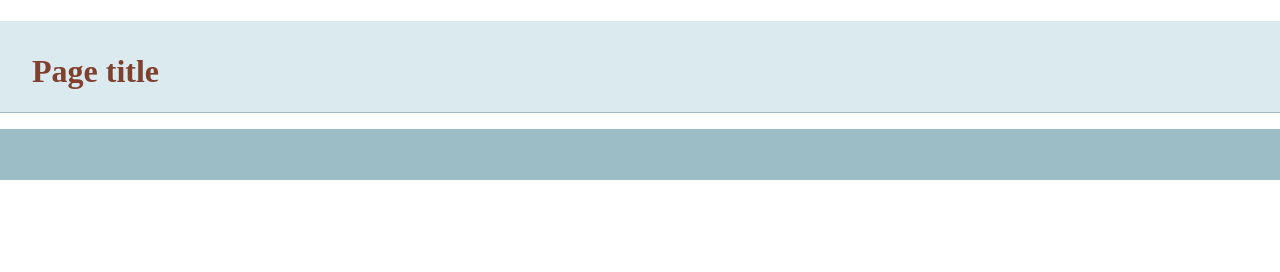
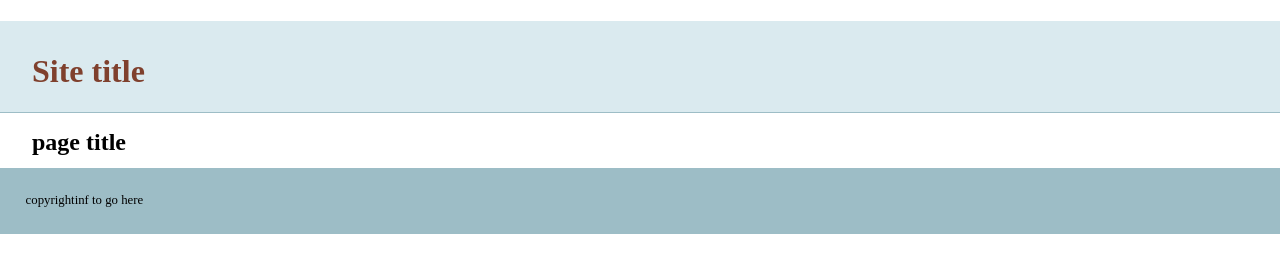
Before and after one commit to eaailkal/git-basics, a plain HTML site: page index.html in a window 1280 px wide. Drawn offline with nearby package versions, Linux system fonts and the light colour scheme.

Commit message:
added more info to template

```diff
--- a/index.html
+++ b/index.html
@@ -14,13 +14,15 @@
     </head>
     <body>
     <header>
-	<h1>Page title</h1>
+	<h1>Site title</h1>
     </header>
     <nav id="pageNav">
     </nav>
     <main>
+        <h2>page title</h2>
     </main>
     <footer>
+        copyrightinf to go here
     </footer>
         <script>
 //use the modernizr load to load up external scripts. This will load the scripts asynchronously, but the order listed matters. Although it will load all scripts in parallel, it will execute them in the order listed
```
